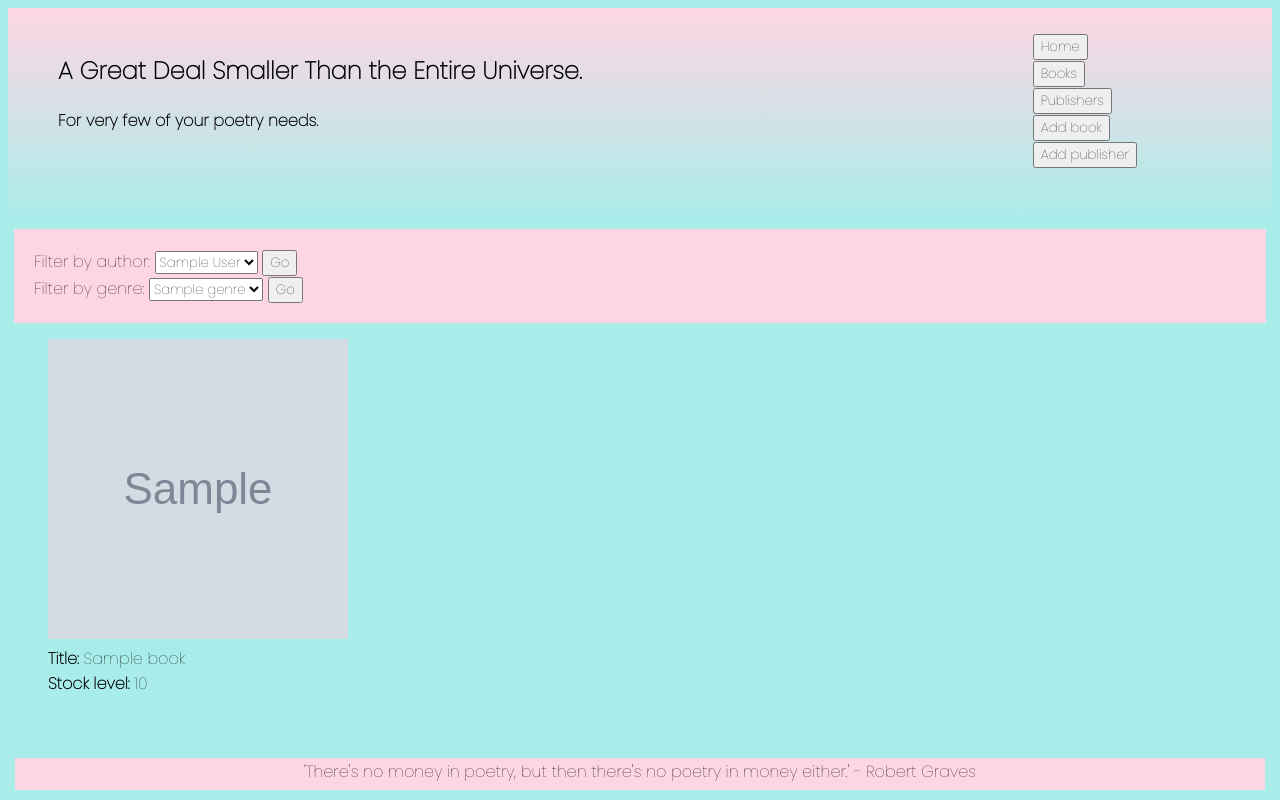
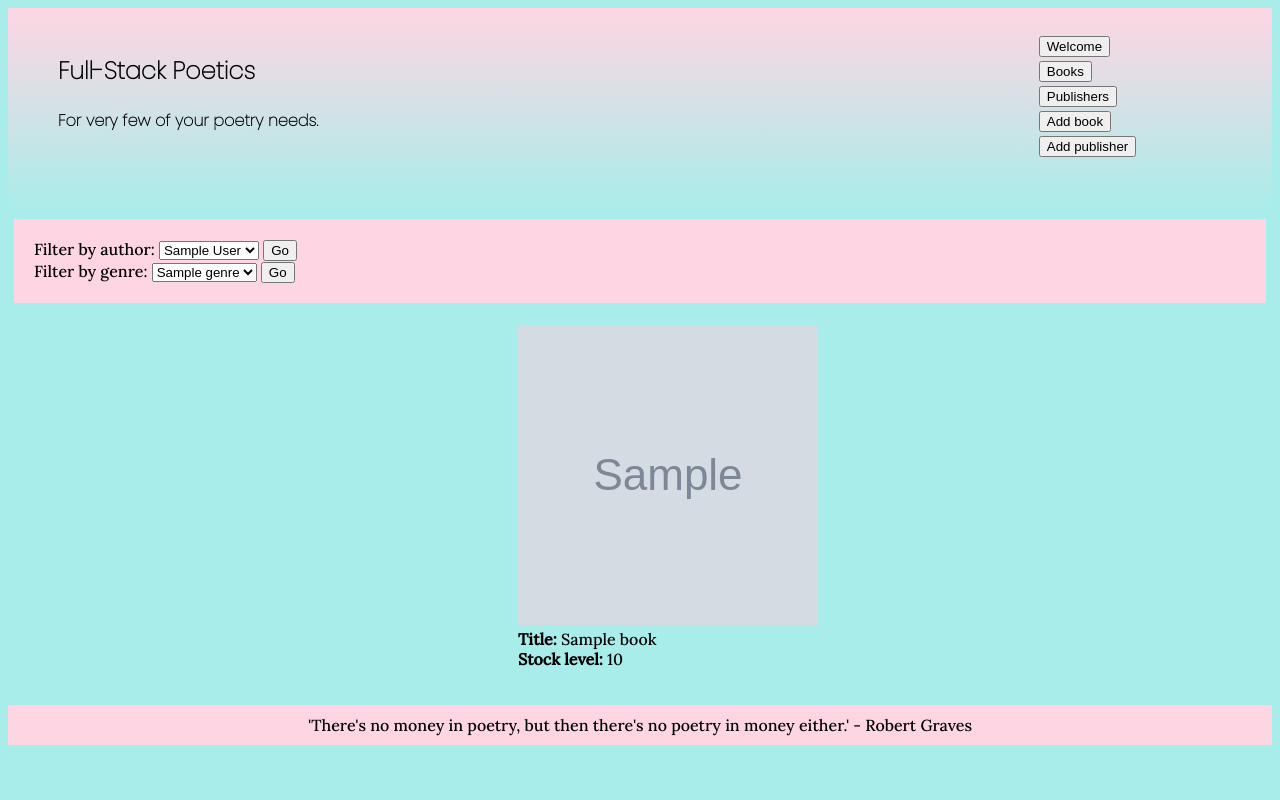
Before and after one commit to calumrodger/python_project_bookshop, a Flask app: page /books in a window 1280 px wide. Run offline with Flask 2, Linux system fonts and the light colour scheme; grey boxes marked "Sample" are stand-in pictures; a database or web service that is not in the repository returns one stand-in record (values such as "Sample title"); some libraries are stand-ins or nearby versions.

Commit message:
experimenting with flex

```diff
--- a/controllers/book_controller.py
+++ b/controllers/book_controller.py
@@ -16,12 +16,11 @@ def list_books():
     authors = book_repository.list_all_authors()
     return render_template("/books/index.html", all_books = books, all_publishers = publishers, all_genres=genres, all_authors=authors)
 
-
-
 @books_blueprint.route("/books/<id>", methods=["GET"])
 def show_books(id):
     book = book_repository.select(id)
-    return render_template("books/show.html", book=book)
+    publishers = publisher_repository.select_all()
+    return render_template("books/show.html", book=book, all_publishers=publishers)
 
 @books_blueprint.route("/books/<id>/delete", methods=['GET'])
 def remove_book(id):
@@ -31,12 +30,12 @@ def remove_book(id):
 @books_blueprint.route("/books/<id>/sell", methods=['GET'])
 def sell_book(id):
     book_repository.sell_copy(id)
-    return redirect("/books")
+    return redirect("/books/")
 
 @books_blueprint.route("/books/<id>/buy", methods=['GET'])
 def buy_book(id):
     book_repository.buy_copy(id)
-    return redirect("/books")
+    return redirect("/books/")
 
 @books_blueprint.route("/books/<id>", methods=['GET'])
 def edit_book(id):
@@ -91,7 +90,12 @@ def search_for_author():
     publishers = publisher_repository.select_all()
     genres = book_repository.list_all_genres()
     authors = book_repository.list_all_authors()
-    return render_template("books/byauthor.html", all_books=books, all_publishers=publishers, all_genres=genres, all_authors=authors)
+    return render_template("/books/byauthor.html", all_books=books, all_publishers=publishers, all_genres=genres, all_authors=authors)
+
+@books_blueprint.route("/books/cancelauthor", methods=['GET'])
+def cancel_author(book):
+    author = book.author
+
 
 @books_blueprint.route("/books/bygenre", methods=['POST'])
 def search_for_genre():
--- a/static/style.css
+++ b/static/style.css
@@ -1,6 +1,4 @@
-* {
-  font-family: "Poppins", sans-serif;
-}
+
 
 #grid-container {
   display: grid;
@@ -18,6 +16,7 @@
 }
 body {
   background-color: #a8edea;
+  font-family: "Lora", serif;
 }
 
 h2 {
@@ -27,17 +26,18 @@ h2 {
 header {
   background-image: linear-gradient(to top, #a8edea 0%, #fed6e3 100%);
   text-indent: 50px;
+  font-family: "Poppins", sans-serif;
 }
 
 footer {
   background-color: #fed6e3;
-  position: fixed;
+  position: static;
   bottom: 10px;
   left: 15px;
   right: 15px;
-  height: 30px;
+  height: 20px;
   text-align: center;
-  padding: 1px;
+  padding: 10px;
 }
 
 .search-by {
@@ -61,11 +61,22 @@ footer {
   grid-area: main;
 }
 
-.book-item {
-  grid-area: main;
-  display: row wrap;
-}
-
 .publishers {
   padding: 20px;
 }
+
+.book-item {
+  display: flex;
+  justify-content: space-evenly;
+  flex-wrap: wrap;
+  width: 33%;
+}
+
+
+
+.book-container {
+  display: flex;
+  justify-content: space-evenly;
+  flex-wrap: wrap;
+  width: 100vw;
+}
--- a/templates/base.html
+++ b/templates/base.html
@@ -8,21 +8,22 @@
   <link rel="preconnect" href="https://fonts.googleapis.com">
   <link rel="preconnect" href="https://fonts.gstatic.com" crossorigin>
   <link href="https://fonts.googleapis.com/css2?family=Poppins:wght@100&display=swap" rel="stylesheet">
-  <title>A Great Deal Smaller Than the Entire Universe</title>
+  <link href="https://fonts.googleapis.com/css2?family=Lora:wght@500&display=swap" rel="stylesheet">
+  <title>Full-Stack Poetics</title>
 </head>
 <body>
   <header>
 <div id= "grid-container">
       <div id= "header-left">
     <section class="header-text">
-    <h1>A Great Deal Smaller Than the Entire Universe.</h1>
+    <h1>Full-Stack Poetics</h1>
     <h2>For very few of your poetry needs.</h2>
     </section>
       </div>
   <div id="header-right">
     <section class="header-buttons">
         <form action="/">
-          <input type="submit" value="Home">
+          <input type="submit" value="Welcome">
         </form>
         <form action="/books">
           <input type="submit" value="Books">
--- a/templates/books/byauthor.html
+++ b/templates/books/byauthor.html
@@ -1,9 +1,11 @@
 {% extends "base.html" %}
 
 {% block content %}
-</form>
 <form action="/books">
   <input type="submit" value="Back to All Books">
+</form>
+<form action="/books/cancelauthor">
+  <input type="submit" value="Cancel Author!">
 </form>
 
 {% for book in all_books %}
--- a/templates/books/index.html
+++ b/templates/books/index.html
@@ -27,11 +27,13 @@
   </form>
 </section>
 <!-- <div id="grid-container"> -->
-  <div id="main-content">
-{% for book in all_books %}
+  <!-- <div id="main-content"> -->
+    <section class="book-container">
+    {% for book in all_books %}
 
-<ul>
+
  <div id="book-item">
+  <ul>
       {% if book.image != None %}
       <a href="/books/{{book.id}}" method="GET"><img src= "{{book.image}}" width="300" height="300"></a><br>
         {% else %}
@@ -46,12 +48,11 @@
       <b>Stock level:</b> {{book.stock}}<br>
         {% endif %}
         <br>
- </div>
+
 </ul>
-</div>
-</div>
 
 
 {% endfor %}
-
+</div>
+</section>
 {% endblock %}
--- a/templates/index.html
+++ b/templates/index.html
@@ -1,4 +1,4 @@
 {% extends "base.html" %}
 {% block content %}
-Welcome to A Great Deal Smaller Than the Entire Universe, for all your poetry needs be they classic or contemporary.
+Welcome to Full-Stack Poetics, for all your poetry needs be they classic or contemporary.
 {% endblock %}
```
Also changed, not shown: repositories/book_repository.py (+16 -0 lines).
